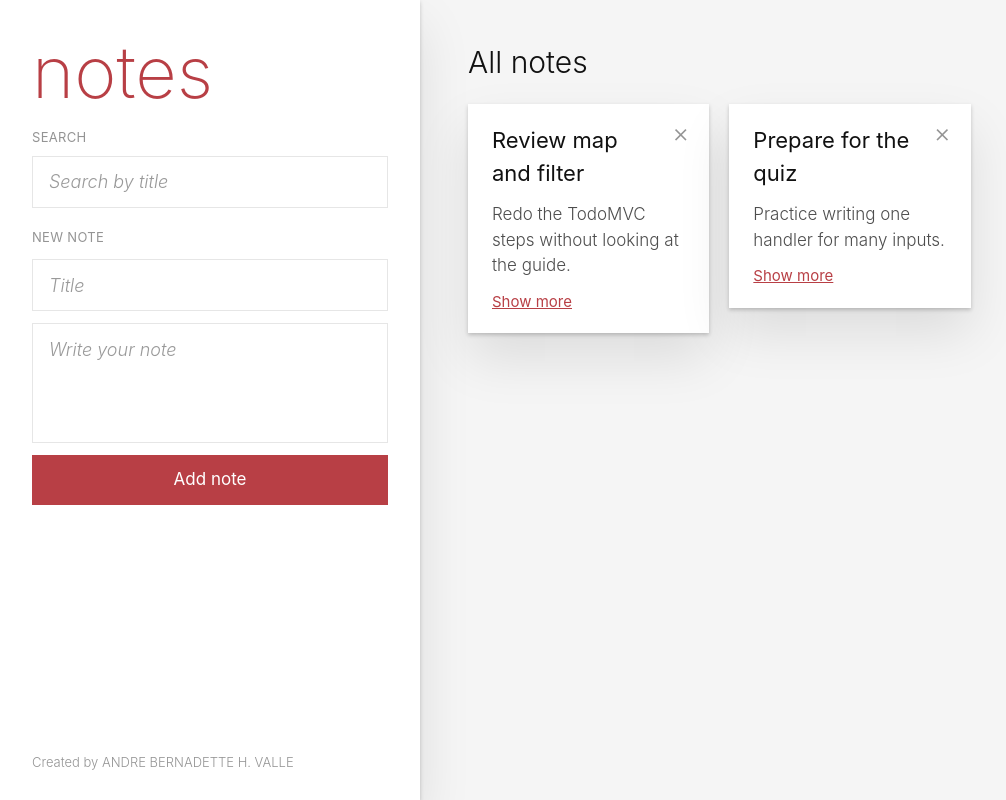
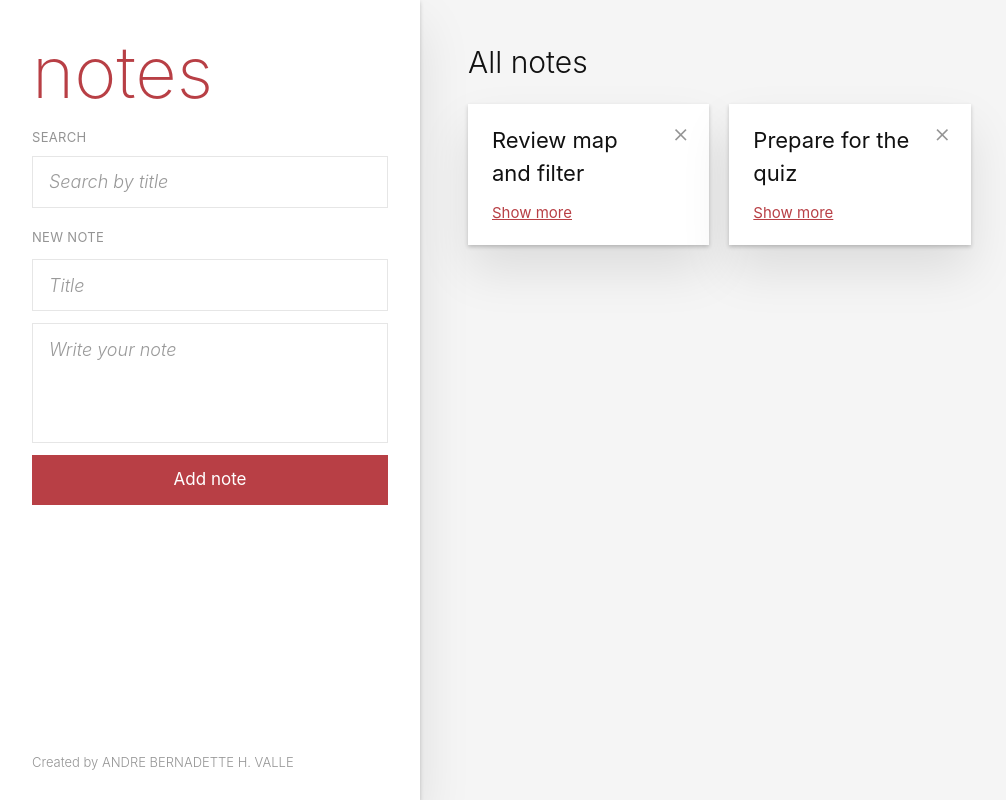
Before and after one commit to andrebernadettevalle/csit340g6-notes, a React (Vite) app: page / in a window 1280 px wide. Shown: the whole page, without its empty margins (0-1006 px from the left). Built offline with nearby package versions, Linux system fonts and the light colour scheme.

Commit message:
feat: add show more to note cards

```diff
--- a/src/components/NoteCard.jsx
+++ b/src/components/NoteCard.jsx
@@ -1,15 +1,28 @@
+
+import { useState } from "react"
+
 function NoteCard({ title, body }) {
+
+  const [isExpanded, setIsExpanded] = useState(false)
+
   return (
     <div>
-      <h3 className="pr-8 text-[22px] font-normal break-words">{title}</h3>
-      <p className="mt-3 text-[17px] break-words whitespace-pre-wrap text-[#4d4d4d]">
-        {body}
-      </p>
+      <h3 className="pr-8 text-[22px] font-normal break-words">
+        {title}
+      </h3>
+
+      {isExpanded && (
+        <p className="mt-3 text-[17px] break-words whitespace-pre-wrap text-[#4d4d4d]">
+          {body}
+        </p>
+      )}
+
       <button
         type="button"
+        onClick={() => setIsExpanded(!isExpanded)}
         className="mt-3 cursor-pointer text-[15px] font-normal text-[#b83f45] underline"
       >
-        Show more
+        {isExpanded ? "Show less" : "Show more"}
       </button>
     </div>
   )
```
